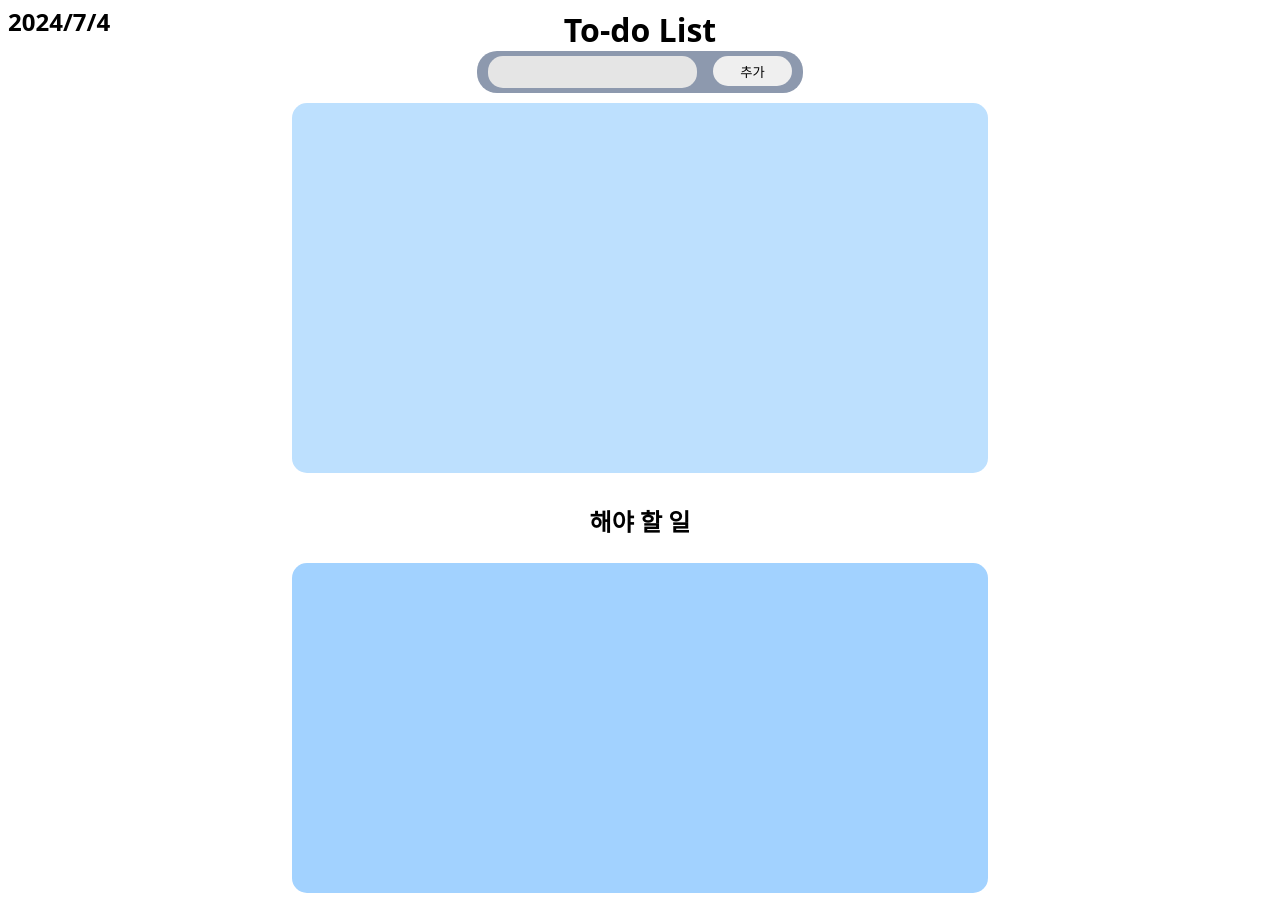
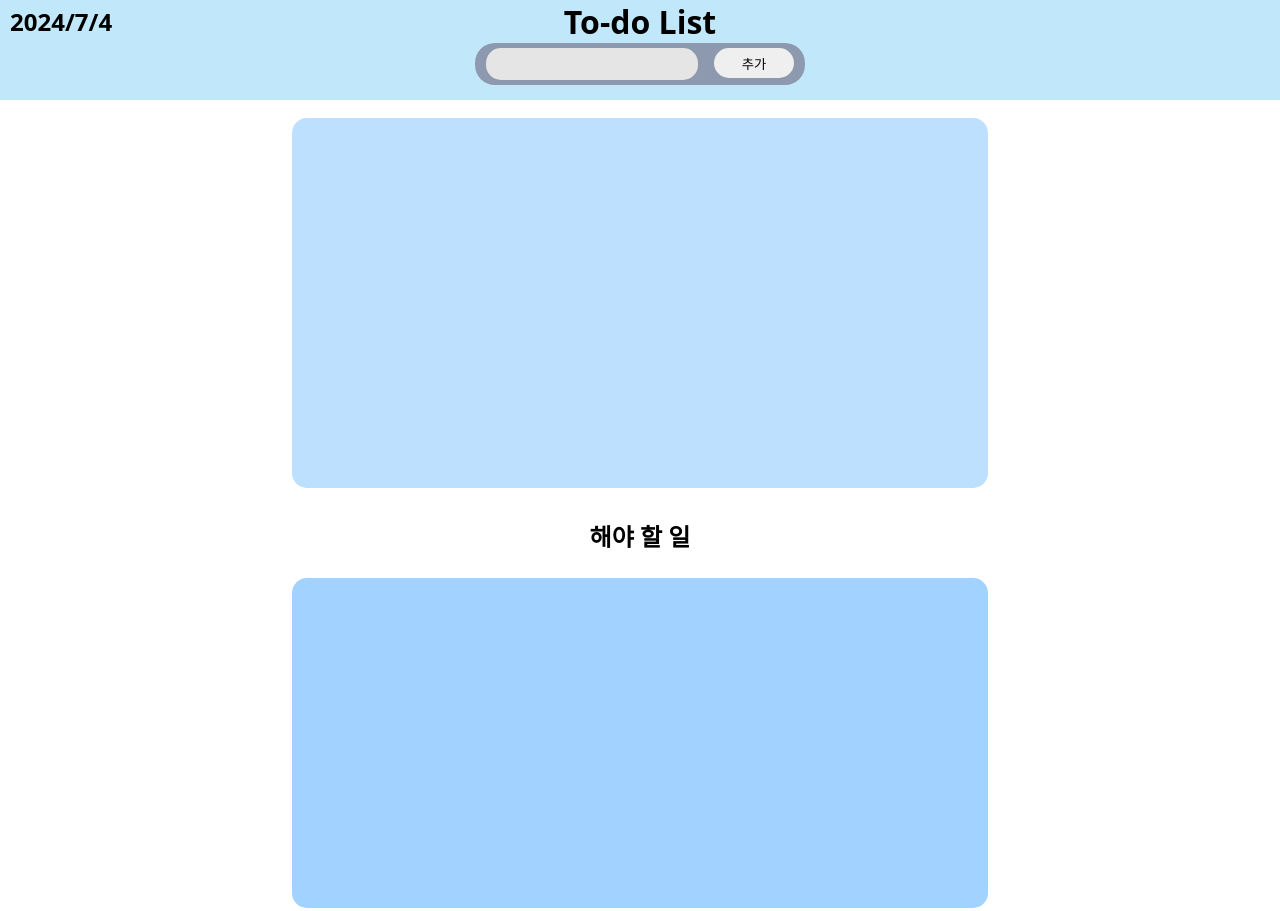
Before and after one commit to BitByte08/To-do-List, a plain HTML site: page index.html in a window 1280 px wide. Shown: the top 911 px of the page. Drawn offline with Linux system fonts and the light colour scheme; a web font is replaced by a local one.

Commit message:
make main,header

```diff
--- a/index.html
+++ b/index.html
@@ -11,9 +11,13 @@
     <link rel="icon" href="/img/logo.png"/>
 </head>
 <body>
+
+    <header id="top">
         <h2 id="day"></h2>
         <span><h1 style="display: inline;">To-do List</h1></span>
         <div id="todo_input"><input type="text" name="" id="todo"><input type="button" id="todo_btn" value="추가"></div>
+    </header>
+    <main>
         <div class="list">
             <div class="not_complete">
             </div>
@@ -26,6 +30,7 @@
         <br>
         <hr>
         <p><span><a href="https://www.flaticon.com/kr/packs/education-15727910">아이콘 출처</a></span><span><a href="https://fonts.google.com/selection/embed">폰트 출처</a></span></p>
+    </main>
     <script src="index.js"></script>
 </body>
 </html>
--- a/style.css
+++ b/style.css
@@ -51,11 +51,24 @@ html,body{
 #textdiv{
     margin: 10px;
 }
-#day{
-    position : fixed;
-    top: -15px;
-    bottom: 10px;
+body{
+    padding-top: 100px;
 }
 p > span{
     margin: 10%;
 }
+#top{
+    background-color: rgb(192, 232, 250);
+    width: 100%;
+    top: -5px;
+    left: 0px;
+    position : fixed;
+    height: 100px;
+    padding-top: 5px;
+}
+#day{
+    position : fixed;
+    top: -15px;
+    left: 10px;
+    bottom: 10px;
+}
```
Lines whose indentation alone changed are shown as unchanged.
